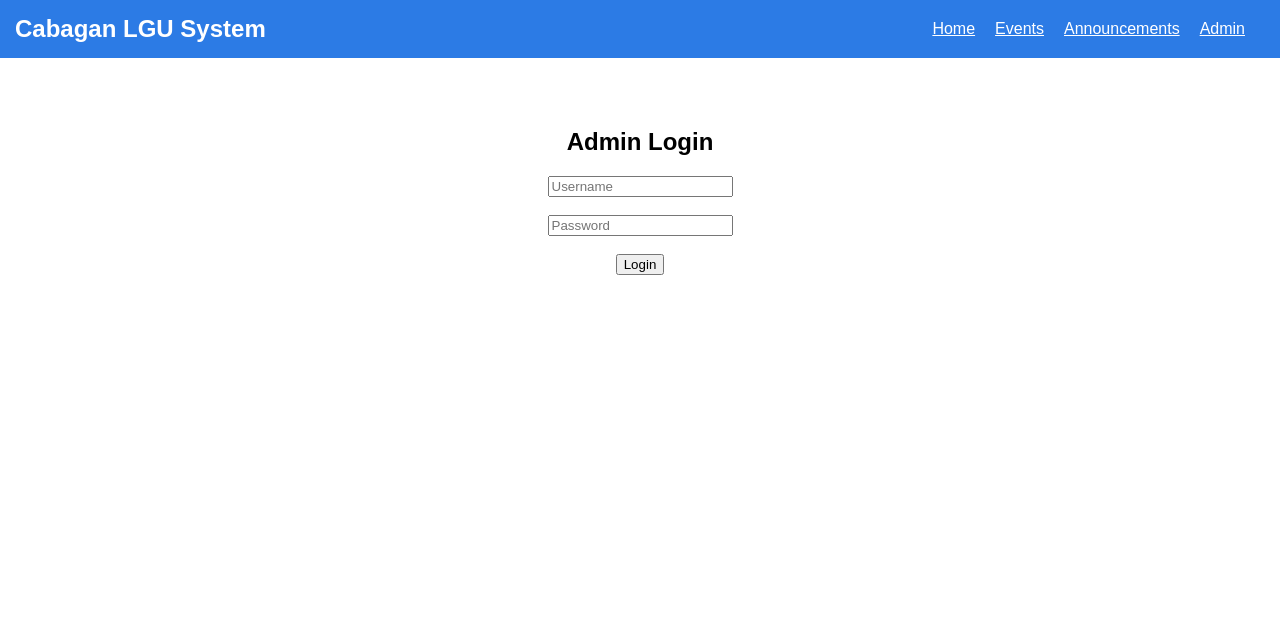
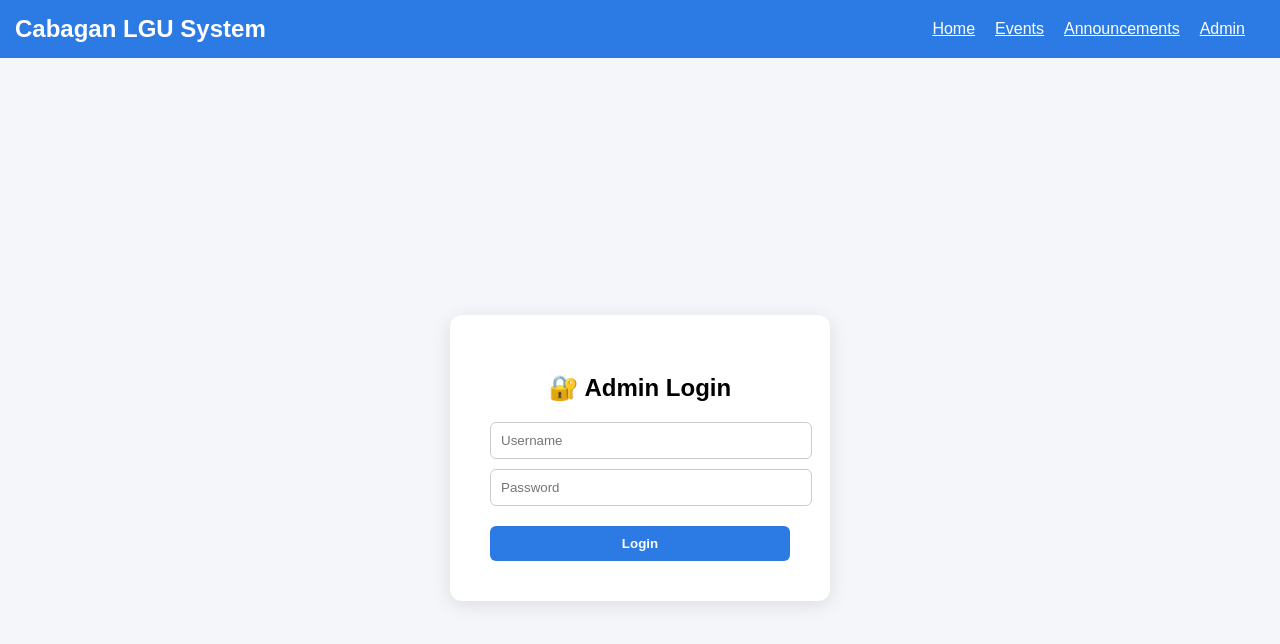
Before and after one commit to philip038/cabagan-system, a React (Create React App) app in the folder frontend/: page /login in a window 1280 px wide. Shown: the top 644 px of the page. Built offline with nearby package versions, Linux system fonts and the light colour scheme.

Commit message:
improve login UI design

```diff
--- a/frontend/src/Login.js
+++ b/frontend/src/Login.js
@@ -7,29 +7,79 @@ function Login() {
   const login = () => {
     if (username === "admin" && password === "1234") {
       localStorage.setItem("isAdmin", "true");
-      alert("Login successful");
+      alert("Login successful ✅");
       window.location.href = "/";
     } else {
-      alert("Invalid credentials");
+      alert("Invalid credentials ❌");
     }
   };
 
   return (
-    <div style={{ padding: '50px', textAlign: 'center' }}>
-      <h2>Admin Login</h2>
+    <div style={{
+      display: 'flex',
+      justifyContent: 'center',
+      alignItems: 'center',
+      height: '100vh',
+      background: '#f4f6f9'
+    }}>
+
+      <div style={{
+        background: 'white',
+        padding: '40px',
+        borderRadius: '12px',
+        width: '300px',
+        boxShadow: '0 4px 20px rgba(0,0,0,0.1)',
+        textAlign: 'center'
+      }}>
+
+        <h2 style={{ marginBottom: '20px' }}>
+          🔐 Admin Login
+        </h2>
 
         <input
           placeholder="Username"
+          value={username}
           onChange={e => setUsername(e.target.value)}
-      /><br /><br />
+          style={{
+            width: '100%',
+            padding: '10px',
+            marginBottom: '10px',
+            borderRadius: '6px',
+            border: '1px solid #ccc'
+          }}
+        />
 
         <input
           type="password"
           placeholder="Password"
+          value={password}
           onChange={e => setPassword(e.target.value)}
-      /><br /><br />
+          style={{
+            width: '100%',
+            padding: '10px',
+            marginBottom: '20px',
+            borderRadius: '6px',
+            border: '1px solid #ccc'
+          }}
+        />
 
-      <button onClick={login}>Login</button>
+        <button
+          onClick={login}
+          style={{
+            width: '100%',
+            background: '#2c7be5',
+            color: 'white',
+            padding: '10px',
+            border: 'none',
+            borderRadius: '6px',
+            cursor: 'pointer',
+            fontWeight: 'bold'
+          }}
+        >
+          Login
+        </button>
+
+      </div>
     </div>
   );
 }
```
Lines whose indentation alone changed are shown as unchanged.
